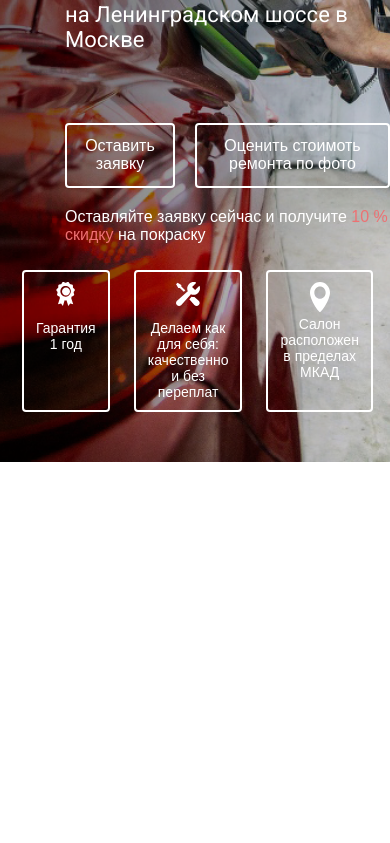
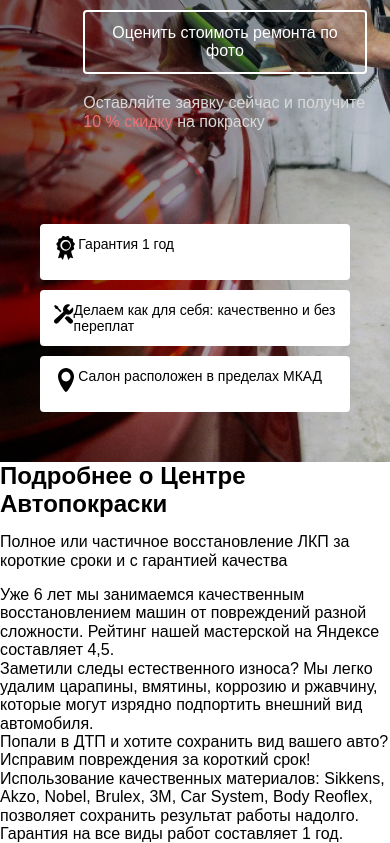
Before and after one commit to Rifat12343211231/auto, a plain HTML site: page index.html in a window 390 px wide. Shown: the part 382-1225 px from the top of the page. Before the commit the page ends 844 px from the top, so only its background shows below. Drawn offline with Linux system fonts and the light colour scheme.

Commit message:
Add files via upload

```diff
--- a/css/style.css
+++ b/css/style.css
@@ -161,9 +161,7 @@ img {
     width: 83%;
 }
 
-.main {
-    color: #FFFFFF;
-}
+.main {}
 
 .hero {
     height: 100vh;
@@ -177,11 +175,12 @@ img {
 .hero__container {
     display: flex;
     flex-direction: column;
+    width: 100%;
 }
 
 .hero__main {
     flex: 1;
-    padding-left: 96px;
+    padding-left: 8.5%;
 }
 
 .title {
@@ -190,6 +189,7 @@ img {
     font-weight: 400;
     font-size: 48px;
     line-height: 1.17;
+    color: #D9D9D9;
 }
 
 .hero__title {
@@ -203,6 +203,7 @@ img {
     font-size: 28px;
     line-height: 1.18;
     margin-bottom: 50px;
+    color: #D9D9D9;
 }
 
 .hero__btns {
@@ -221,6 +222,10 @@ img {
     text-align: center;
     color: #FFFFFF;
     padding: 12px 17px;
+}
+
+.hero__call-to-action {
+    color: #D9D9D9;
 }
 
 .hero__call-to-action span {
@@ -258,9 +263,23 @@ img {
 
 .advantage__text {}
 
+.about {}
+
+.container__about {}
+
+.title__about {}
+
+.subtitle__about {}
+
+.about__list {}
+
+.about__item {}
+
+.about__text {}
+
 @media (max-width: 960px) {
     .container {
-        max-width: 898px;
+        max-width: 92.5%;
     }
 
     .logo {
@@ -292,7 +311,7 @@ img {
 @media (max-width: 768px) {
 
     .container {
-        max-width: 320px;
+        max-width: 93.1%;
     }
 
     .header {
@@ -360,8 +379,51 @@ img {
     }
 }
 
+@media (max-width: 480px) {
+    .container {
+        max-width: 90.6%;
+    }
+
+    .title {
+        font-size: 25px;
+    }
+
+    .hero__subtitle {
+        font-size: 14px;
+    }
+
+    .hero__btns {
+        flex-wrap: wrap;
+        row-gap: 14px;
+    }
+
+    .advantages {
+        flex-direction: column;
+        row-gap: 10px;
+    }
+
+    .advantage {
+        flex: 0 1 56px;
+        text-align: initial;
+        flex-direction: row;
+        display: flex;
+        background: #FFFFFF;
+    }
+
+    .advantage__icon {
+        margin-bottom: 0px;
+    }
+
+    .advantage__icon path {
+        fill: black;
+    }
+
+    .advantage__text {
+        color: #000000;
+    }
+}
+
 @media (max-width: 320px) {
-
     .logo {
         max-width: 81px;
         height: 30px;
@@ -432,13 +494,10 @@ img {
         padding: 10px 14px;
     }
 
-
     .advantages {
         flex-direction: column;
         row-gap: 10px;
-
     }
-
 
     .advantage {
         border-radius: 4px;
@@ -451,14 +510,20 @@ img {
         display: flex;
     }
 
+    .hero__call-to-action {
+        padding-bottom: 59px;
+        font-size: 12px;
+        line-height: 14px;
+    }
+
     .advantage__icon {}
 
     .advantage__text {
         color: #000000;
-        text-align: center;
+        padding-left: 28px;
     }
 
-    path {
+    .advantage__icon path {
         fill: black;
     }
 }
--- a/index.html
+++ b/index.html
@@ -92,7 +92,7 @@
                             </div>
                         </li>
                         <li class="advantage hero__advantage advantage_theme_transparent">
-                            <svg width="30" height="30" viewBox="0 0 30 30" fill="none"
+                            <svg class="advantage__icon" width="30" height="30" viewBox="0 0 30 30" fill="none"
                                 xmlns="http://www.w3.org/2000/svg">
                                 <path
                                     d="M15.0001 0C9.47745 0 5 4.79402 5 10.7078C5 17.6307 13.3334 30 15.0001 30C16.6672 30 25 17.6307 25 10.7078C25 4.79402 20.5231 0 15.0001 0ZM15.0001 16.739C11.8739 16.739 9.33911 14.0247 9.33911 10.6773C9.33911 7.32958 11.8739 4.61566 15.0001 4.61566C18.1269 4.61566 20.6612 7.32988 20.6612 10.6773C20.6612 14.0244 18.1269 16.739 15.0001 16.739Z"
@@ -106,6 +106,45 @@
                     </ul>
                 </div>
             </section>
+            <section class="about">
+                <div class="container__about">
+                    <h2 class="section__title">
+                        Подробнее о Центре Автопокраски
+                    </h2>
+                    <p class="section__subtitle">
+                        Полное или частичное восстановление ЛКП за короткие сроки и с гарантией качества
+                    </p>
+                    <ul class="about__list">
+                        <li class="about__item">
+                            <div class="about__text">
+                                Уже 6 лет мы занимаемся качественным
+                                восстановлением машин от повреждений разной сложности. Рейтинг нашей мастерской на
+                                Яндексе составляет 4,5.
+                            </div>
+                        </li>
+                        <li class="about__item">
+                            <div class="about__text">
+                                Заметили следы естественного износа?
+                                Мы легко удалим царапины, вмятины, коррозию и ржавчину, которые могут изрядно подпортить
+                                внешний вид автомобиля.
+                            </div>
+                        </li>
+                        <li class="about__item">
+                            <div class="about__text">
+                                Попали в ДТП и хотите сохранить вид вашего авто? Исправим повреждения
+                                за короткий срок!
+                            </div>
+                        </li>
+                        <li class="about__item">
+                            <div class="about__text">
+                                Использование качественных материалов: Sikkens, Akzo, Nobel, Brulex, 3M, Car System,
+                                Body Reoflex, позволяет сохранить результат работы надолго. Гарантия на все виды работ
+                                составляет 1 год.
+                            </div>
+                        </li>
+                    </ul>
+                </div>
+            </section>
         </main>
     </div>
 </body>
```
